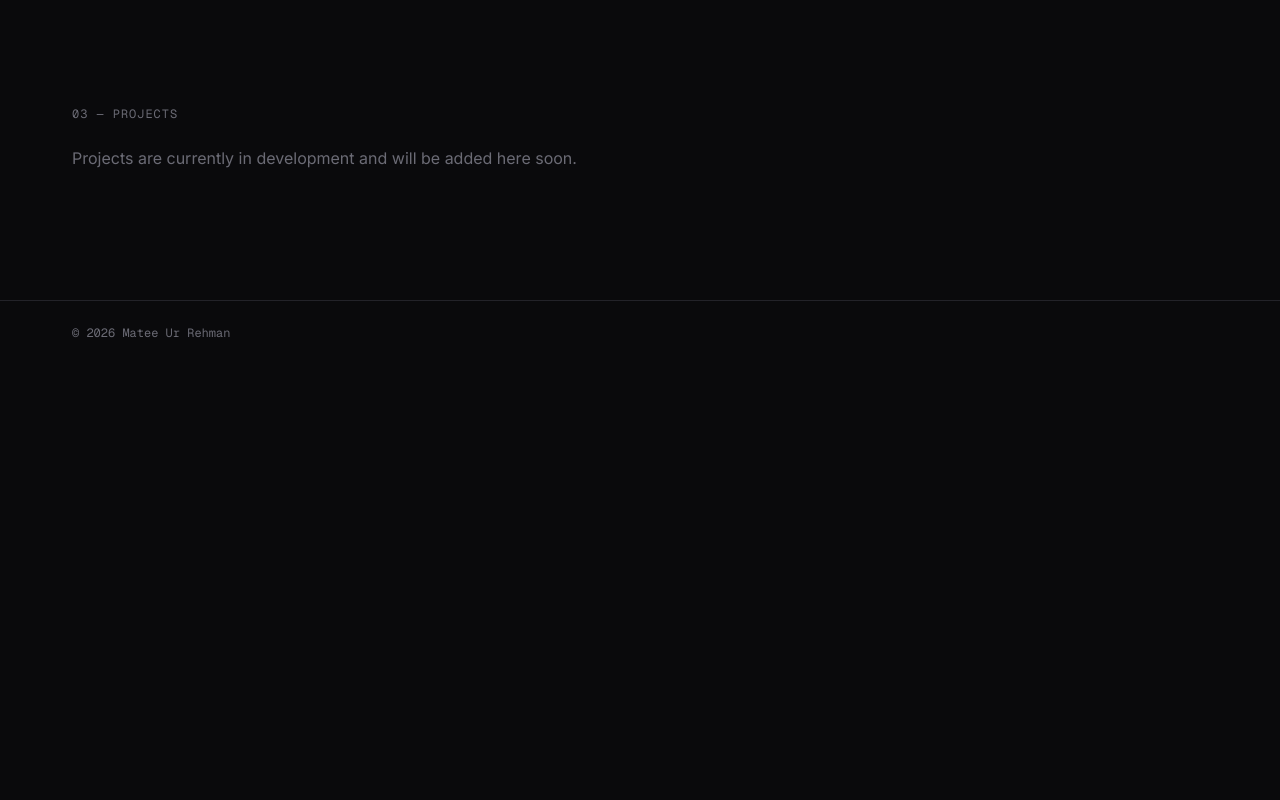
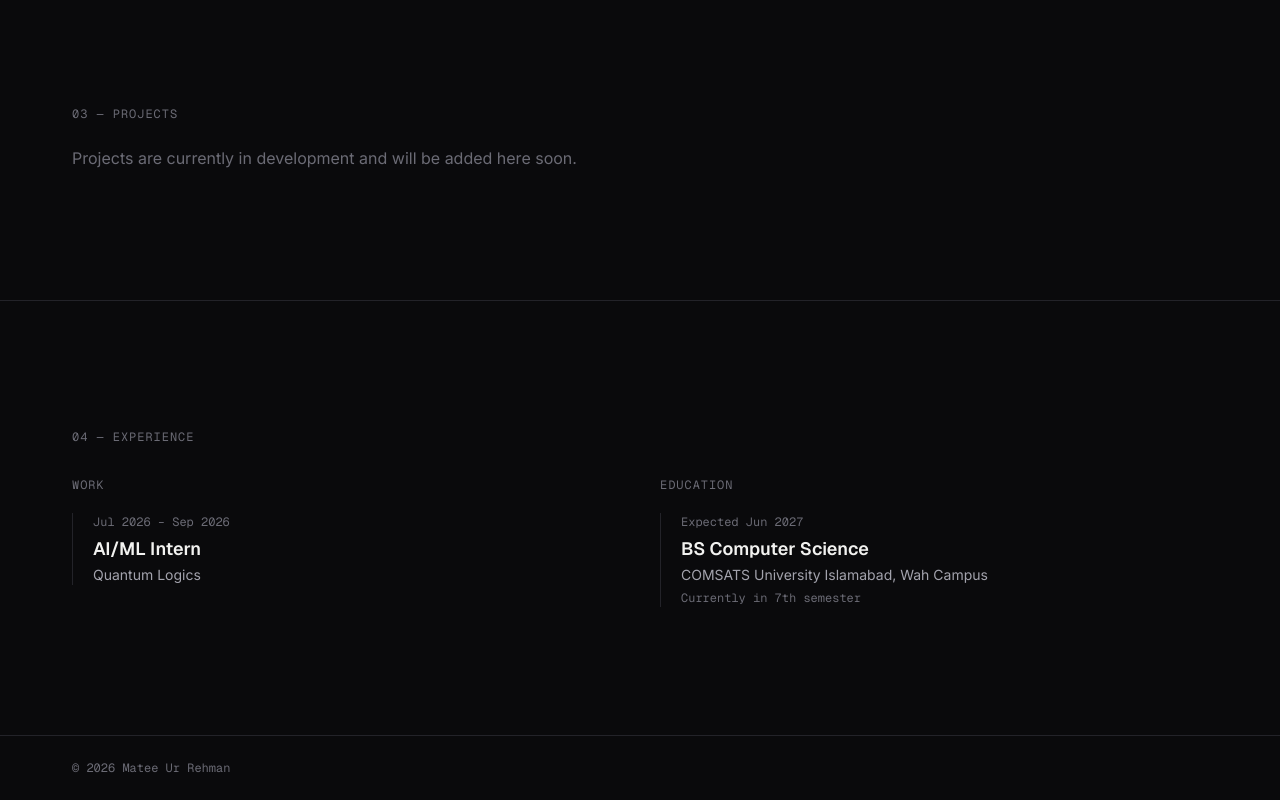
Before and after one commit to Matee-ur-Rehman/Personal-Portfolio, a Next.js app: page / in a window 1280 px wide. Shown: the part 1459-2259 px from the top of the page. Before the commit the page ends 1824 px from the top, so only its background shows below. Built offline with nearby package versions, Linux system fonts and the light colour scheme.

Commit message:
feat: add combined experience and education timeline section

```diff
--- a/src/app/page.tsx
+++ b/src/app/page.tsx
@@ -2,6 +2,7 @@ import Hero from "@/components/sections/Hero";
 import About from "@/components/sections/About";
 import Skills from "@/components/sections/Skills";
 import Projects from "@/components/sections/Projects";
+import Experience from "@/components/sections/Experience";
 
 export default function Home() {
   return (
@@ -10,6 +11,7 @@ export default function Home() {
       <About />
       <Skills />
       <Projects />
+      <Experience />
     </>
   );
 }
--- /dev/null
+++ b/src/components/sections/Experience.tsx
@@ -0,0 +1,50 @@
+import Container from "@/components/layout/Container";
+import Reveal from "@/components/ui/Reveal";
+import { experience, education } from "@/data/timeline";
+import type { TimelineEntry } from "@/data/timeline";
+
+function TimelineColumn({ heading, entries }: { heading: string; entries: TimelineEntry[] }) {
+  return (
+    <div>
+      <p className="font-mono text-xs uppercase tracking-[0.08em] text-text-tertiary">
+        {heading}
+      </p>
+      <div className="mt-5 space-y-6">
+        {entries.map((entry) => (
+          <div
+            key={`${entry.title}-${entry.organization}`}
+            className="border-l border-border-subtle pl-5"
+          >
+            <p className="font-mono text-[0.75rem] text-text-tertiary">{entry.period}</p>
+            <h3 className="mt-1 font-display text-lg font-semibold text-text-primary">
+              {entry.title}
+            </h3>
+            <p className="mt-0.5 text-sm text-text-secondary">{entry.organization}</p>
+            {entry.note && (
+              <p className="mt-1 font-mono text-[0.75rem] text-text-tertiary">{entry.note}</p>
+            )}
+          </div>
+        ))}
+      </div>
+    </div>
+  );
+}
+
+export default function Experience() {
+  return (
+    <section id="experience" className="border-t border-border-subtle py-14 md:py-20 lg:py-32">
+      <Container>
+        <Reveal>
+          <p className="font-mono text-xs uppercase tracking-[0.08em] text-text-tertiary">
+            04 — Experience
+          </p>
+
+          <div className="mt-8 grid grid-cols-1 gap-10 sm:grid-cols-2">
+            <TimelineColumn heading="Work" entries={experience} />
+            <TimelineColumn heading="Education" entries={education} />
+          </div>
+        </Reveal>
+      </Container>
+    </section>
+  );
+}
--- /dev/null
+++ b/src/data/timeline.ts
@@ -0,0 +1,23 @@
+export interface TimelineEntry {
+  title: string;
+  organization: string;
+  period: string;
+  note?: string;
+}
+
+export const experience: TimelineEntry[] = [
+  {
+    title: "AI/ML Intern",
+    organization: "Quantum Logics",
+    period: "Jul 2026 – Sep 2026",
+  },
+];
+
+export const education: TimelineEntry[] = [
+  {
+    title: "BS Computer Science",
+    organization: "COMSATS University Islamabad, Wah Campus",
+    period: "Expected Jun 2027",
+    note: "Currently in 7th semester",
+  },
+];
```
